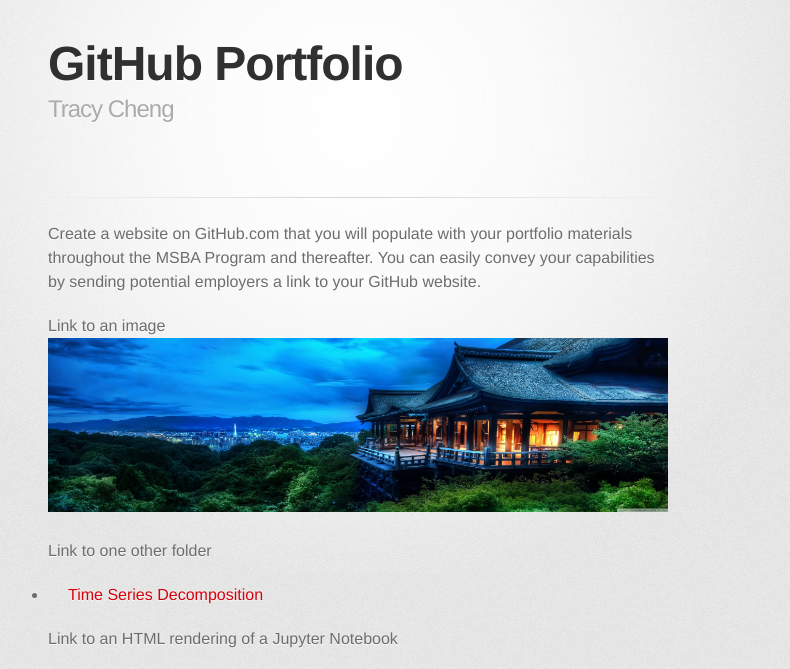
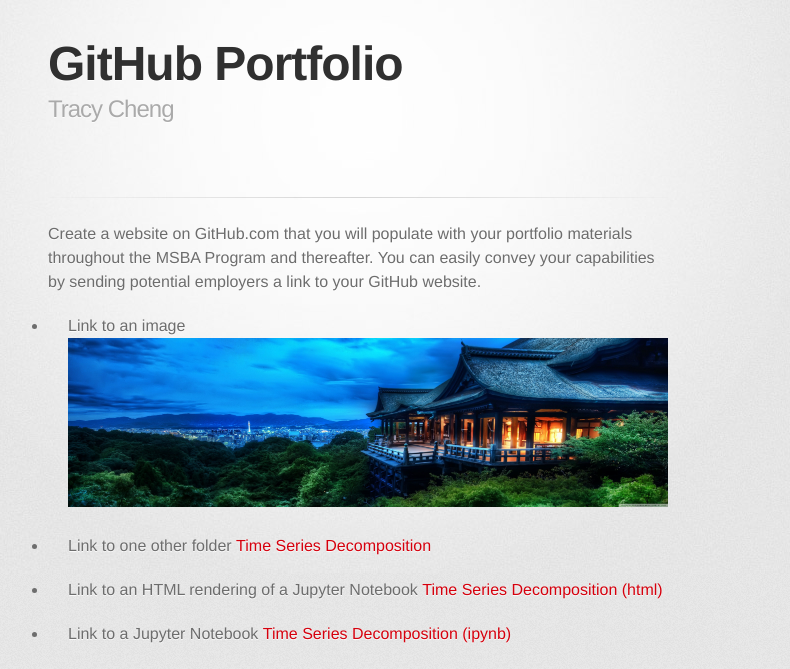
Before and after one commit to tracyccwm/tracyccwm.github.io, a Jekyll site: the page built from index.md, in a window 1280 px wide. Shown: the top 669 px of the page, without its empty margins (282-1072 px from the left). Built offline with Jekyll 4.4.1, drawn with Linux system fonts in a browser that asks for light colours; some web fonts are replaced; our own code applies the rules of GitHub Pages for plain Markdown files.

```diff
--- a/index.md
+++ b/index.md
@@ -5,20 +5,20 @@ description: Tracy Cheng
 
 Create a website on GitHub.com that you will populate with your portfolio materials throughout the MSBA Program and thereafter. You can easily convey your capabilities by sending potential employers a link to your GitHub website.
 
-Link to an image
+- Link to an image
 ![My Picture](/pics/Tracy1.jpg)
 
-Link to one other folder
-- [Time Series Decomposition](/timeseries/index.md)
+- Link to one other folder
+[Time Series Decomposition](/timeseries/index.md)
 
-Link to an HTML rendering of a Jupyter Notebook
-- [Time Series Decomposition (html)](TimeSeriesDecomposition.html)
+- Link to an HTML rendering of a Jupyter Notebook
+[Time Series Decomposition (html)](TimeSeriesDecomposition.html)
 
-Link to a Jupyter Notebook
-- [Time Series Decomposition (ipynb)](TimeSeriesDecomposition.ipynb)
+- Link to a Jupyter Notebook
+[Time Series Decomposition (ipynb)](TimeSeriesDecomposition.ipynb)
 
-Link to GitHub.com repository
-- [Sample Repository](https://github.com/tracyccwm/sample)
+- Link to GitHub.com repository
+[Sample Repository](https://github.com/tracyccwm/sample)
 
-Link to Youtube video
-- [![Cyberpunk 2077 Commercial](https://img.youtube.com/vi/U8qJc6znzZc/0.jpg)](http://www.youtube.com/watch?v=U8qJc6znzZc)
+- Link to Youtube video
+[![Cyberpunk 2077 Commercial](https://img.youtube.com/vi/U8qJc6znzZc/0.jpg)](http://www.youtube.com/watch?v=U8qJc6znzZc)
```
